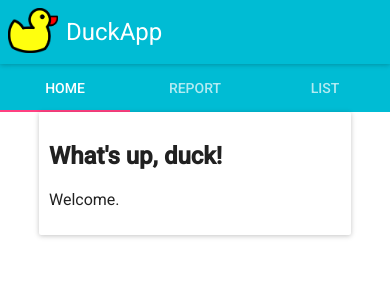
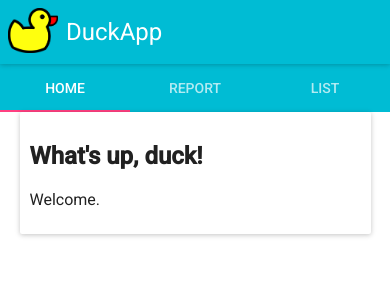
Before and after one commit to hjlammi/duckapp, a React (Create React App) app: page /home in a window 390 px wide. Shown: the top 300 px of the page. Built offline with nearby package versions, Linux system fonts and the light colour scheme; no server answers; what react-tap-event-plugin would draw is missing.

Commit message:
Tweak headings and add media rule for paper width

```diff
--- a/src/App.css
+++ b/src/App.css
@@ -24,10 +24,19 @@
 
 ul {
   padding: 0;
-  margin: 0 20px;
+}
+
+p {
+  margin: 0 0 15px;
 }
 
 @keyframes App-logo-spin {
   from { transform: rotate(0deg); }
   to { transform: rotate(360deg); }
 }
+
+@media screen and (max-width: 800px) {
+  .paper {
+    width: 90%;
+  }
+}
--- a/src/App.js
+++ b/src/App.js
@@ -41,7 +41,7 @@ class App extends Component {
     }
 
     const paperStyle = {
-      width: "80%",
+      maxWidth: "800px",
       margin: "0 auto",
       minWidth: "300px",
       padding: "10px"
@@ -66,8 +66,8 @@ class App extends Component {
             value={currentTab}
             onChange={this.onTabChange}>
             <Tab label="home" value="/home">
-              <div className="paper">
-                <Paper style={paperStyle}>
+              <div>
+                <Paper style={paperStyle} className="paper">
                   <Home />
                 </Paper>
               </div>
--- a/src/Sighting.js
+++ b/src/Sighting.js
@@ -48,20 +48,26 @@ class Sighting extends Component {
       duckImg = RubberDuck;
     }
 
+    const subheaderStyle = {
+      padding: "0",
+      lineHeight: "36px"
+    }
+
     return (
       <div>
-        <Card style={{margin: "20px"}}>
+        <Card style={{marginBottom: "10px"}}>
           <CardMedia
             overlay={<CardTitle
+                      className="cardTitle"
                       title={this.state.species}
                       subtitle={"Count: " + this.state.count + " duck" + ((this.state.count === 1) ? "" : "s")} />}
           >
             <img src={duckImg} alt=""/>
           </CardMedia>
           <CardText>
-            <Subheader>Description of the sighting:</Subheader>
+            <Subheader style={subheaderStyle}>Description of the sighting:</Subheader>
             <p>{this.state.description}</p>
-            <Subheader>Date and time of the sighting:</Subheader>
+            <Subheader style={subheaderStyle}>Date and time of the sighting:</Subheader>
             <p>{moment(this.state.dateTime).format("Do MMM YYYY")} at {moment(this.state.dateTime).format("H:mm")}</p>
           </CardText>
         </Card>
--- a/src/Sightings.js
+++ b/src/Sightings.js
@@ -69,7 +69,7 @@ class Sightings extends Component {
   render() {
     return (
       <div>
-        <Subheader>Order duck sightings:</Subheader>
+        <Subheader style={{padding: "0", lineHeight: "36px"}}>Order duck sightings:</Subheader>
         <DropDownMenu value={this.state.value} onChange={this.sortSightings}>
           <MenuItem value={1} primaryText=""/>
           <MenuItem value={2} primaryText="in alphabetical order"/>
```
